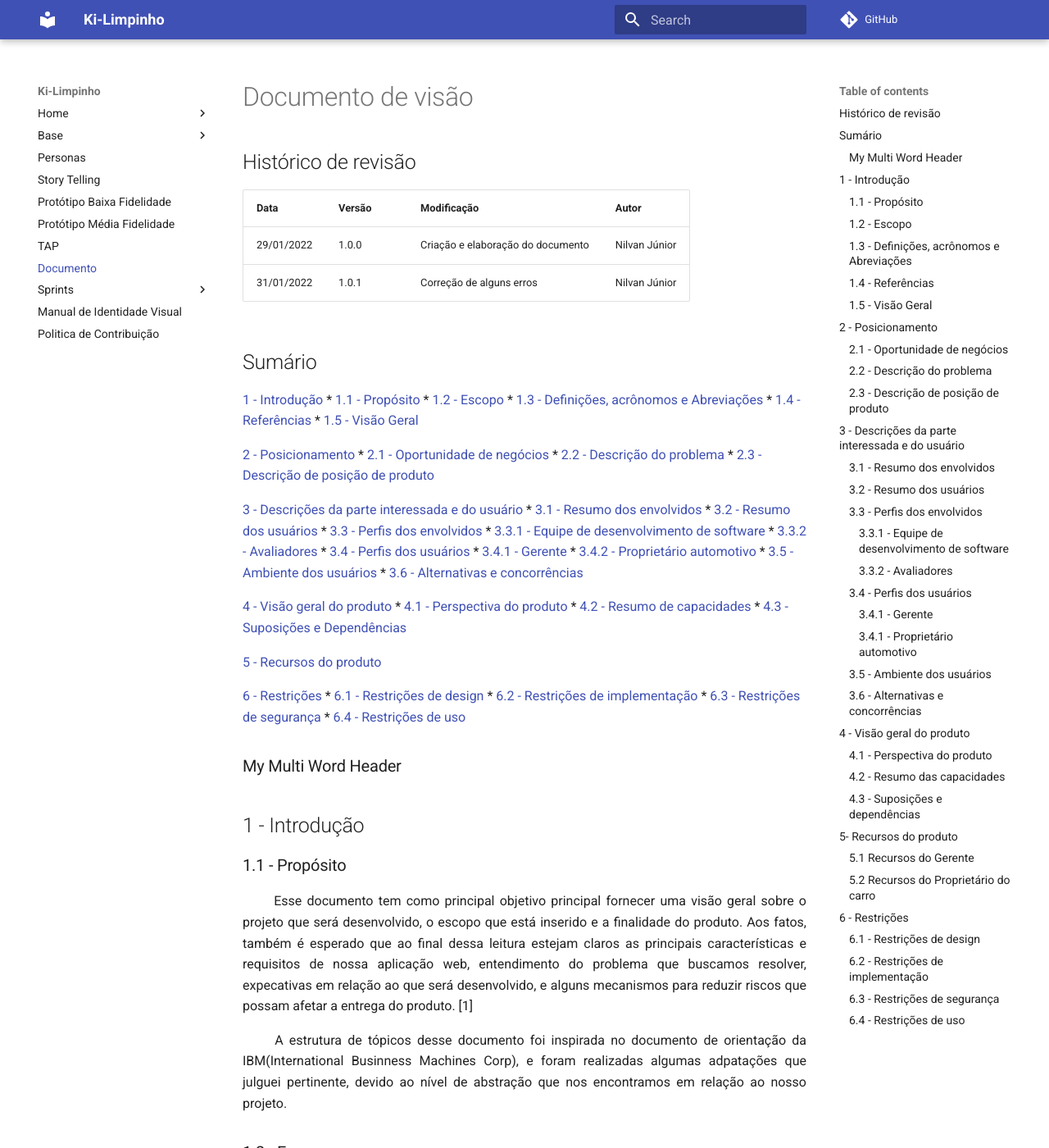
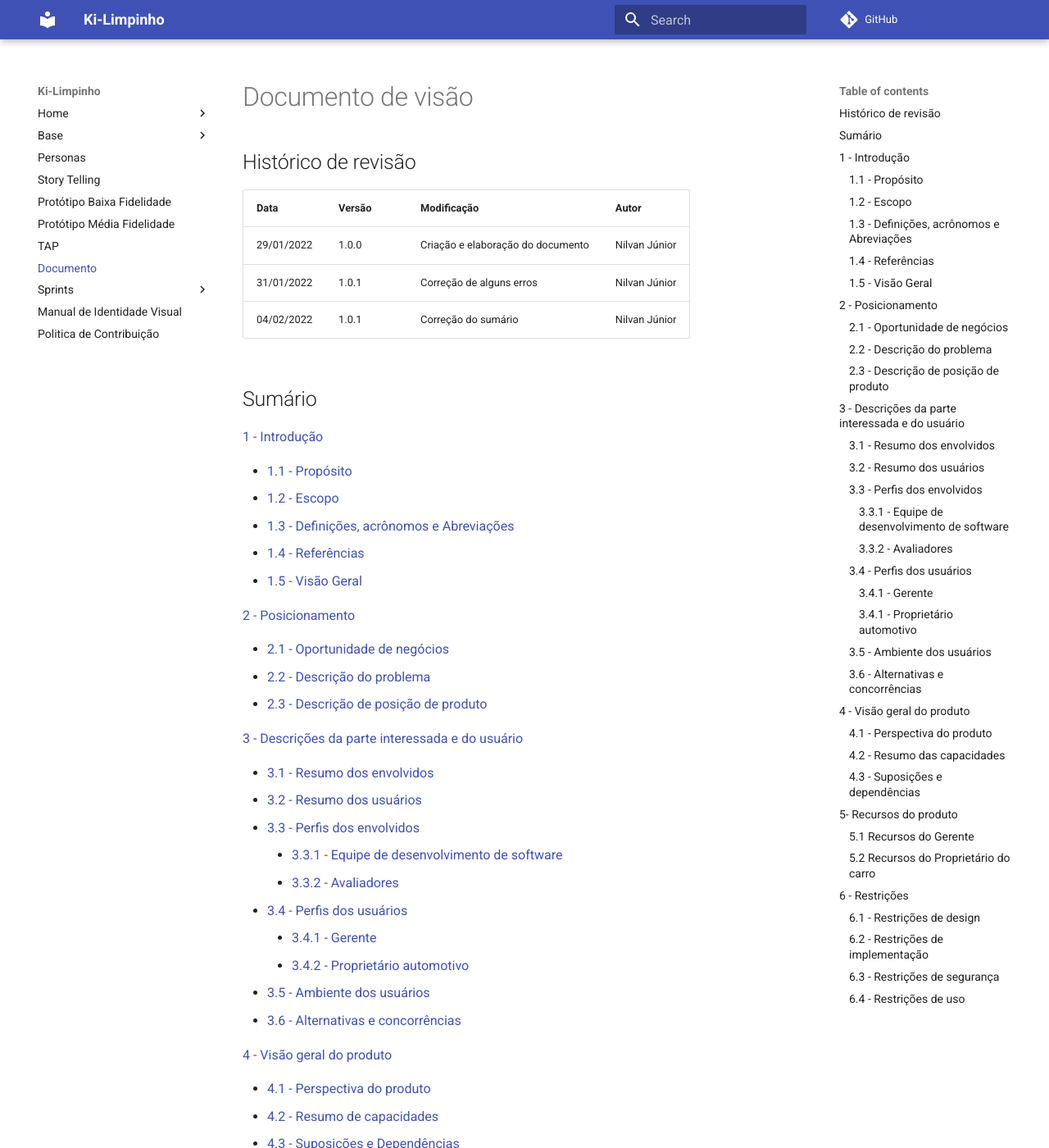
Before and after one commit to UnBArqDsw2021-2/2021.2_G2_Ki-Limpinho, an MkDocs documentation site: the page built from docs/DocumentoDeVisao.md, in a window 1280 px wide and 1400 px high. Shown: the whole window at 82% size. Built offline with MkDocs 1.6.1 and Material for MkDocs 9.7.7, drawn with Linux system fonts in a browser that asks for light colours; comment, search, counter and statistics services are not loaded; some of the changed text lies outside the part shown.

Commit message:
fix summary document

```diff
--- a/docs/DocumentoDeVisao.md
+++ b/docs/DocumentoDeVisao.md
@@ -5,10 +5,13 @@
 | :- | :- | :- | :- |
 | 29/01/2022 | 1.0.0 | Criação e elaboração do documento |  Nilvan Júnior |
 | 31/01/2022 | 1.0.1 | Correção de alguns erros |  Nilvan Júnior |
+| 04/02/2022 | 1.0.1 | Correção do sumário |  Nilvan Júnior |
 
 
 ## Sumário
+
 [1 - Introdução](#1---introdução)
+
 * [1.1 - Propósito](#1.1---Propósito)
 * [1.2 - Escopo](#1.2---escopo)
 * [1.3 - Definições, acrônomos e Abreviações](#1.3---Definições,-acrônomos-e-Abreviações)
@@ -16,11 +19,13 @@
 * [1.5 - Visão Geral](#1.5---Visão-Geral)
 
 [2 - Posicionamento](#2---Posicionamento)
+
 * [2.1 - Oportunidade de negócios](#2.1---Oportunidade-de-negócios)
 * [2.2 - Descrição do problema](#2.2---Descrição-do-problema)
 * [2.3 - Descrição de posição de produto](#2.3---Descrição-de-posição-de-produto)
 
 [3 - Descrições da parte interessada e do usuário](#3---Descrições-da-parte-interessada-e-do-usuário)
+
 * [3.1 - Resumo dos envolvidos](#3.1---Resumo-dos-envolvidos)
 * [3.2 - Resumo dos usuários](#3.2---Resumo-dos-usuários)
 * [3.3 - Perfis dos envolvidos](#3.3---Perfis-dos-envolvidos)
@@ -33,19 +38,22 @@
 * [3.6 - Alternativas e concorrências](#3.6---Alternativas-e-concorrências)
 
 [4 - Visão geral do produto](#4---Visão-geral-do-produto)
+
 * [4.1 - Perspectiva do produto](#4.1---Pespectiva-do-produto)
 * [4.2 - Resumo de capacidades](#4.1---Resumo-de-capacidades)
 * [4.3 - Suposições e Dependências](#4.1---Suposições-e-Dependências)
 
 [5 - Recursos do produto](#5---Recursos-do-produto)
+* [5.1 - Recursos do gerente](#5.1---Recursos-do-gerente)
+* [5.2 - Recursos do proprietário do carro](#5.2---Recursos-do-proprietário-do-carro)
+
 
 [6 - Restrições](#6---Restrições)
+
 * [6.1 - Restrições de design](#6.1---Restrições-de-design)
 * [6.2 - Restrições de implementação](#6.2---Restrições-de-implementação)
 * [6.3 - Restrições de segurança](#6.3---Restrições-de-segurança)
 * [6.4 - Restrições de uso](#6.4---Restrições-de-uso)
-
-### My Multi Word Header
 
 ## 1 - Introdução
 
```
